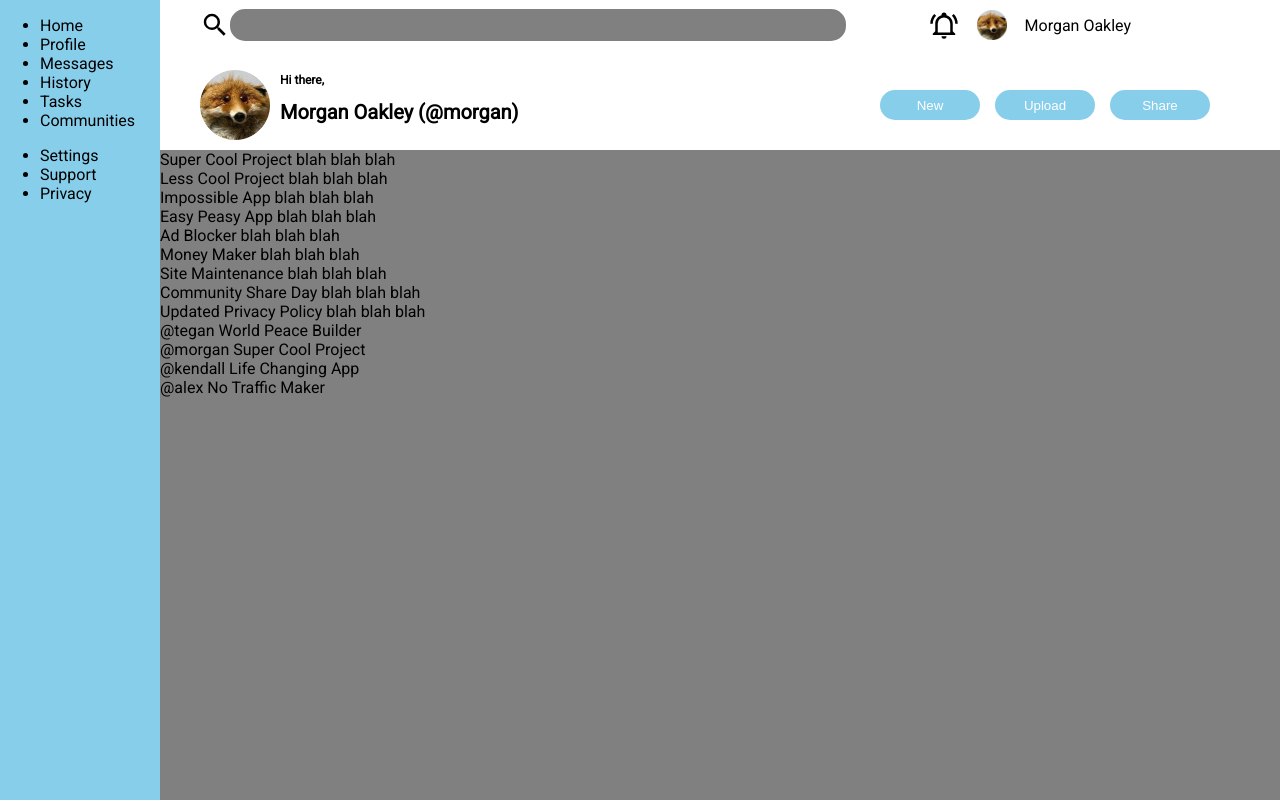
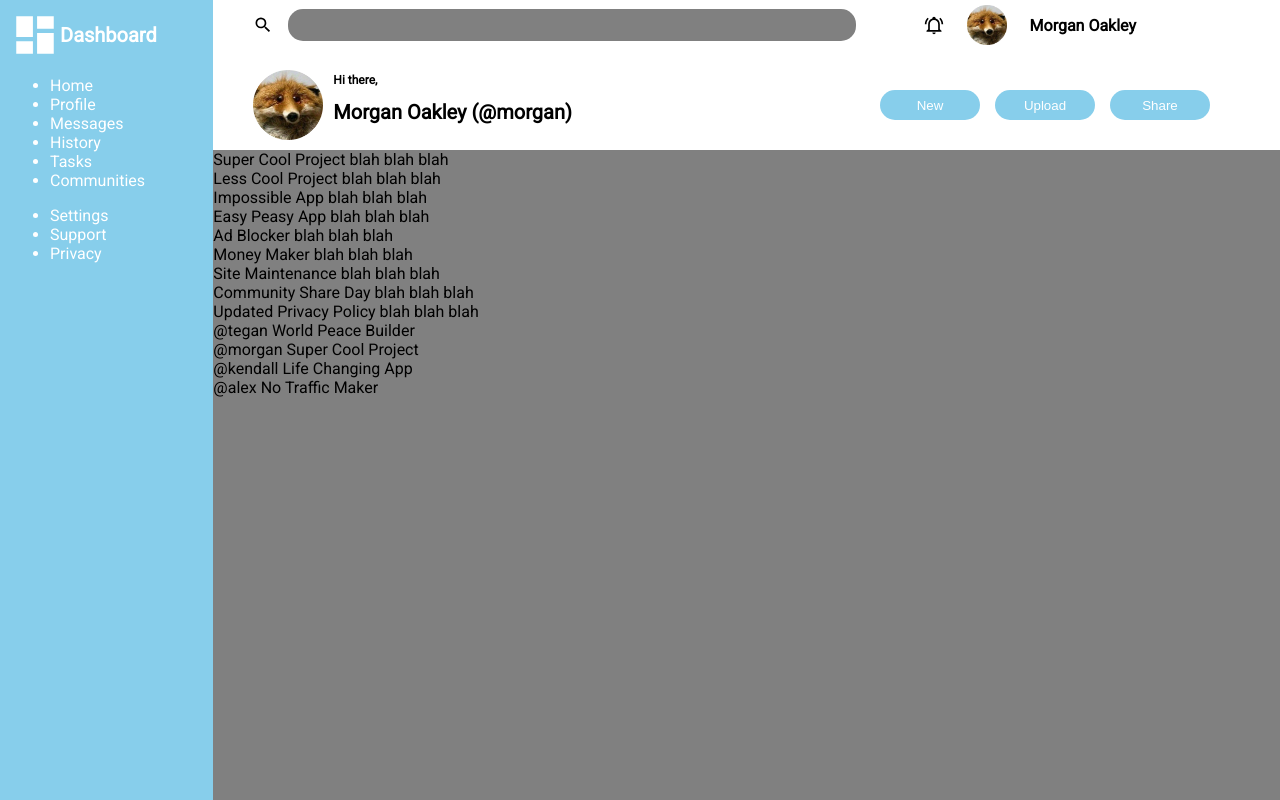
Before and after one commit to Cass-MC/Odin-AdminDash, a plain HTML site: page index.html in a window 1280 px wide. Drawn offline with Linux system fonts and the light colour scheme.

Commit message:
sidebar logo set up

```diff
--- a/index.html
+++ b/index.html
@@ -6,8 +6,8 @@
 <body>
     <div class="wrapper">
         <div class="header">
-            <div class="searchbar"><img src="imgs/magnify.svg" height="30px"><input type="text"></div>
-            <div class="notifs"><img src="imgs/bell-ring-outline.svg" height="30px"> <img src="imgs/icon1.jpg" height="30px">Morgan Oakley</div>
+            <div class="searchbar"><img src="imgs/magnify.svg" height="20px"><input type="text"></div>
+            <div class="notifs"><img src="imgs/bell-ring-outline.svg" height="20px"> <img src="imgs/icon1.jpg" height="40px"><b>Morgan Oakley</b></div>
             <div class="greeting">
                 <img src="imgs/icon1.jpg" height="70px">
                 <div class="greetingText"><b>Hi there,</b> <h1>Morgan Oakley (@morgan)</h1></div></div>
@@ -18,7 +18,7 @@
             </div>
         </div>
         <div class="sidebar">
-            <div class="sideLogo"></div>
+            <div class="sideLogo"><img src="imgs/view-dashboard.svg" height="50px">Dashboard</div>
             <ul class="sideNav">
                 <li>Home</li>
                 <li>Profile</li>
--- a/style.css
+++ b/style.css
@@ -13,7 +13,7 @@ html, body {
     width: 100%;
     background-color: green;
     display: grid;
-    grid-template-columns: 1fr 7fr;
+    grid-template-columns: 1fr 5fr;
     grid-template-rows: 1fr 7fr;
 }
 
@@ -31,6 +31,7 @@ html, body {
     align-items: center;
     height: 50px;
     margin-left: 40px;
+    gap: 15px;
 }
 .searchbar input {
     width: 90%;
@@ -73,8 +74,20 @@ html, body {
 
 .sidebar {
     background-color: skyblue;
+    color: white;
     grid-column: 1/2;
     grid-row: 1/3;
+    padding-left: 10px;
+    padding-top: 10px;
+}
+.sidebar .sideLogo {
+    display: flex;
+    align-items: center;
+    font-size: 20px;
+    font-weight: bold;
+}
+.sideLogo img {
+    filter: invert(100%);
 }
 
 .dashWrapper {
```
Also changed, not shown: imgs/view-dashboard.svg (added).
